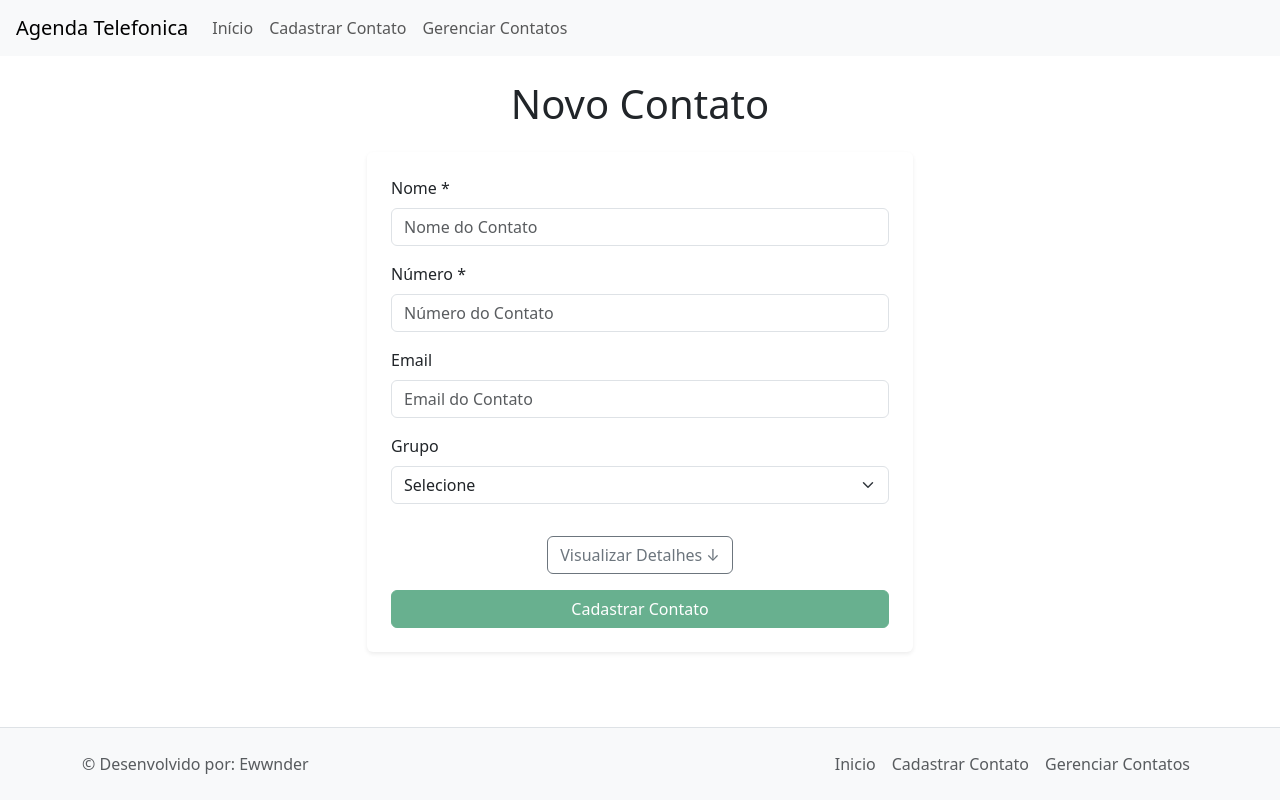
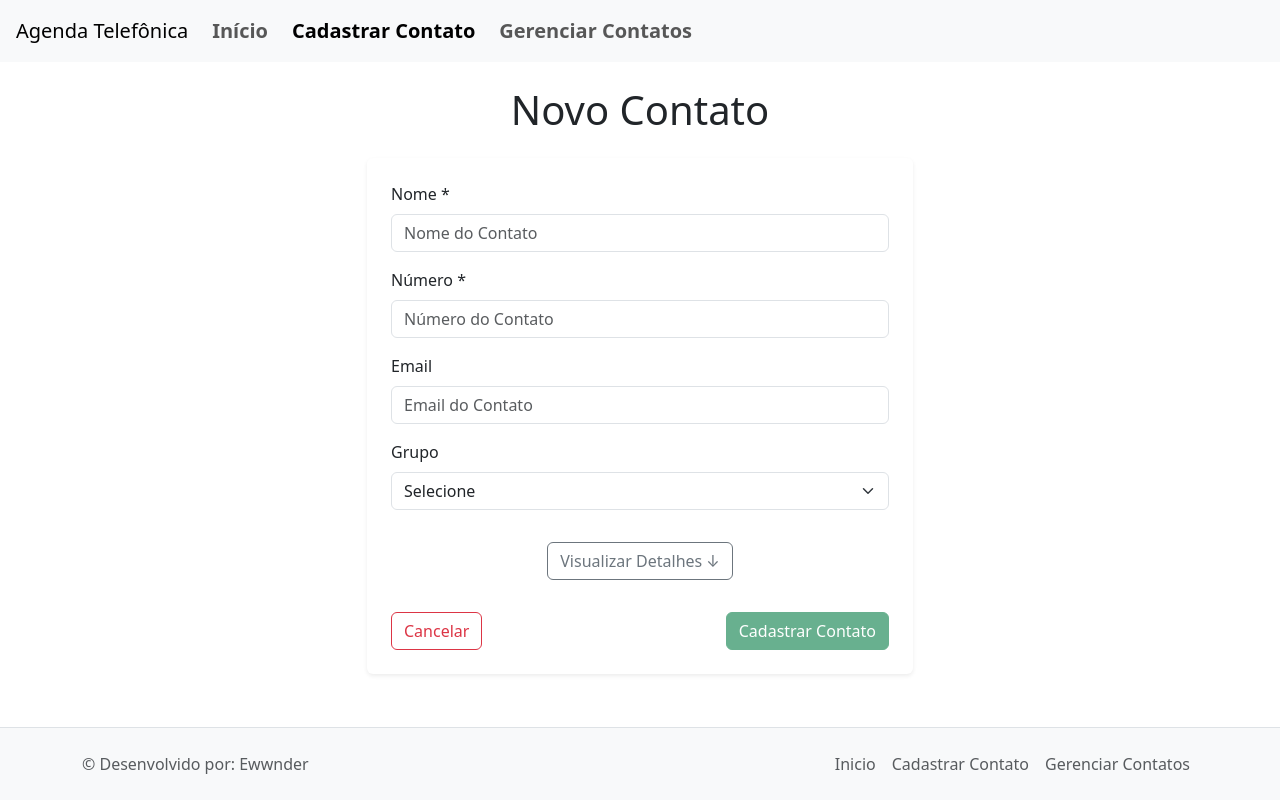
Before and after one commit to Ewwnder/ProjetoFinalAngular, an Angular app: page /cadastro in a window 1280 px wide. Built offline with nearby package versions, Linux system fonts and the light colour scheme.

Commit message:
Atualização cadastro, navbar e gerenciamento de contatos

```diff
--- a/angular.json
+++ b/angular.json
@@ -41,7 +41,9 @@
               "node_modules/bootstrap/dist/css/bootstrap.min.css",
               "src/styles.css"
             ],
-            "scripts": []
+            "scripts": [
+              "node_modules/bootstrap/dist/js/bootstrap.bundle.min.js"
+            ]
           },
           "configurations": {
             "production": {
--- a/package.json
+++ b/package.json
@@ -19,7 +19,7 @@
     "@angular/router": "^19.2.0",
     "@ng-bootstrap/ng-bootstrap": "^18.0.0",
     "@popperjs/core": "^2.11.8",
-    "bootstrap": "^5.3.3",
+    "bootstrap": "^5.3.7",
     "rxjs": "~7.8.0",
     "tslib": "^2.3.0",
     "zone.js": "~0.15.0"
--- a/src/app/components/cadastro/cadastro.component.html
+++ b/src/app/components/cadastro/cadastro.component.html
@@ -65,7 +65,8 @@
 
         </div>
 
-        <div class="d-grid">
+        <div class="d-flex justify-content-between mt-3">
+          <button type="button" class="btn btn-outline-danger" (click)="clear()">Cancelar</button>
           <button type="button" class="btn btn-success"[disabled]="!formGroupCadastro.get('name')?.valid || !formGroupCadastro.get('number')?.valid" (click)="cadastrar()">Cadastrar Contato
           </button>
         </div>
--- a/src/app/components/cadastro/cadastro.component.ts
+++ b/src/app/components/cadastro/cadastro.component.ts
@@ -46,4 +46,8 @@ export class CadastroComponent implements OnInit{
     }
   }
 
+  clear(){
+    this.formGroupCadastro.reset();
+  }
+
 }
--- a/src/app/components/gerenciar/gerenciar.component.html
+++ b/src/app/components/gerenciar/gerenciar.component.html
@@ -3,7 +3,11 @@
     <div class="col-12 col-lg-10 m-auto">
       <h1 class="text-center mb-4">Contatos</h1>
 
-      <form [formGroup]="filtro" class="card shadow-sm p-3 mb-4 border border">
+      <div class="text-end mb-3">
+        <button class="btn btn-success" routerLink="/cadastro">Novo Contato</button>
+      </div>
+
+      <form [formGroup]="filtro" class="card shadow-sm p-3 mb-4 border">
         <div class="row g-2 align-items-center">
 
           <div class="col-md-6 col-lg-4">
@@ -45,7 +49,7 @@
       </form>
 
       <div class="table-responsive">
-        <table class="table table-hover table-striped align-middle shadow-sm rounded overflow-hidden">
+        <table class="table table-hover table-striped align-middle shadow-sm rounded">
           <thead class="table-light">
             <tr>
               <th>Id</th>
@@ -74,7 +78,7 @@
 
               <tr *ngIf="isEditing && formGroupContato.get('id')?.value === c.id">
                 <td colspan="5">
-                  <form [formGroup]="formGroupContato" (ngSubmit)="update()">
+                  <form [formGroup]="formGroupContato">
                     <div class="row g-3">
 
                       <div class="col-md-4">
@@ -130,7 +134,7 @@
                       </div>
 
                       <div class="col-12 d-flex gap-2 mt-2">
-                        <button type="submit" class="btn btn-success">💾 Salvar</button>
+                        <button type="submit" class="btn btn-success" (click)="update()">💾 Salvar</button>
                         <button type="button" class="btn btn-secondary" (click)="clear()">Cancelar</button>
                         <button type="button" class="btn btn-danger ms-auto" (click)="delete(c)">🗑️ Excluir</button>
                       </div>
--- a/src/app/components/navbar/navbar.component.html
+++ b/src/app/components/navbar/navbar.component.html
@@ -1,23 +1,23 @@
 <nav class="navbar navbar-expand-lg navbar-light bg-light">
-    <a class="navbar-brand ms-3" href="#">Agenda Telefonica</a>
-    <button class="navbar-toggler" type="button" data-toggle="collapse" data-target="#navbarSupportedContent" aria-controls="navbarSupportedContent" aria-expanded="false" aria-label="Toggle navigation">
+  <a class="navbar-brand ms-3" href="#">Agenda Telefônica</a>
+
+  <button class="navbar-toggler me-3" type="button" data-bs-toggle="collapse"
+          data-bs-target="#navbarSupportedContent" aria-controls="navbarSupportedContent"
+          aria-expanded="false" aria-label="Toggle navigation">
     <span class="navbar-toggler-icon"></span>
   </button>
 
-    <div class="collapse navbar-collapse" id="navbarSupportedContent">
-      <ul class="navbar-nav me-auto mb-2 mb-lg-0">
+  <div class="collapse navbar-collapse justify-content-lg-end" id="navbarSupportedContent">
+    <ul class="navbar-nav w-100 w-lg-auto d-flex flex-column flex-lg-row align-items-center align-items-lg-start gap-2 py-3 py-lg-0">
       <li class="nav-item">
-          <a class="nav-link" aria-current="page" routerLink="/home">Início</a>
+        <a class="nav-link fw-semibold fs-5" routerLink="/home" routerLinkActive="active">Início</a>
       </li>
-
       <li class="nav-item">
-          <a class="nav-link" aria-current="page" routerLink="/cadastro">Cadastrar Contato</a>
+        <a class="nav-link fw-semibold fs-5" routerLink="/cadastro" routerLinkActive="active">Cadastrar Contato</a>
       </li>
-
       <li class="nav-item">
-            <a class="nav-link" aria-current="page" routerLink="/gerenciar">Gerenciar Contatos</a>
+        <a class="nav-link fw-semibold fs-5" routerLink="/gerenciar" routerLinkActive="active">Gerenciar Contatos</a>
       </li>
     </ul>
-
   </div>
 </nav>
```
Also changed, not shown: 1 other file (tests, documents, lock files or other folders). Lines whose indentation alone changed are shown as unchanged.
